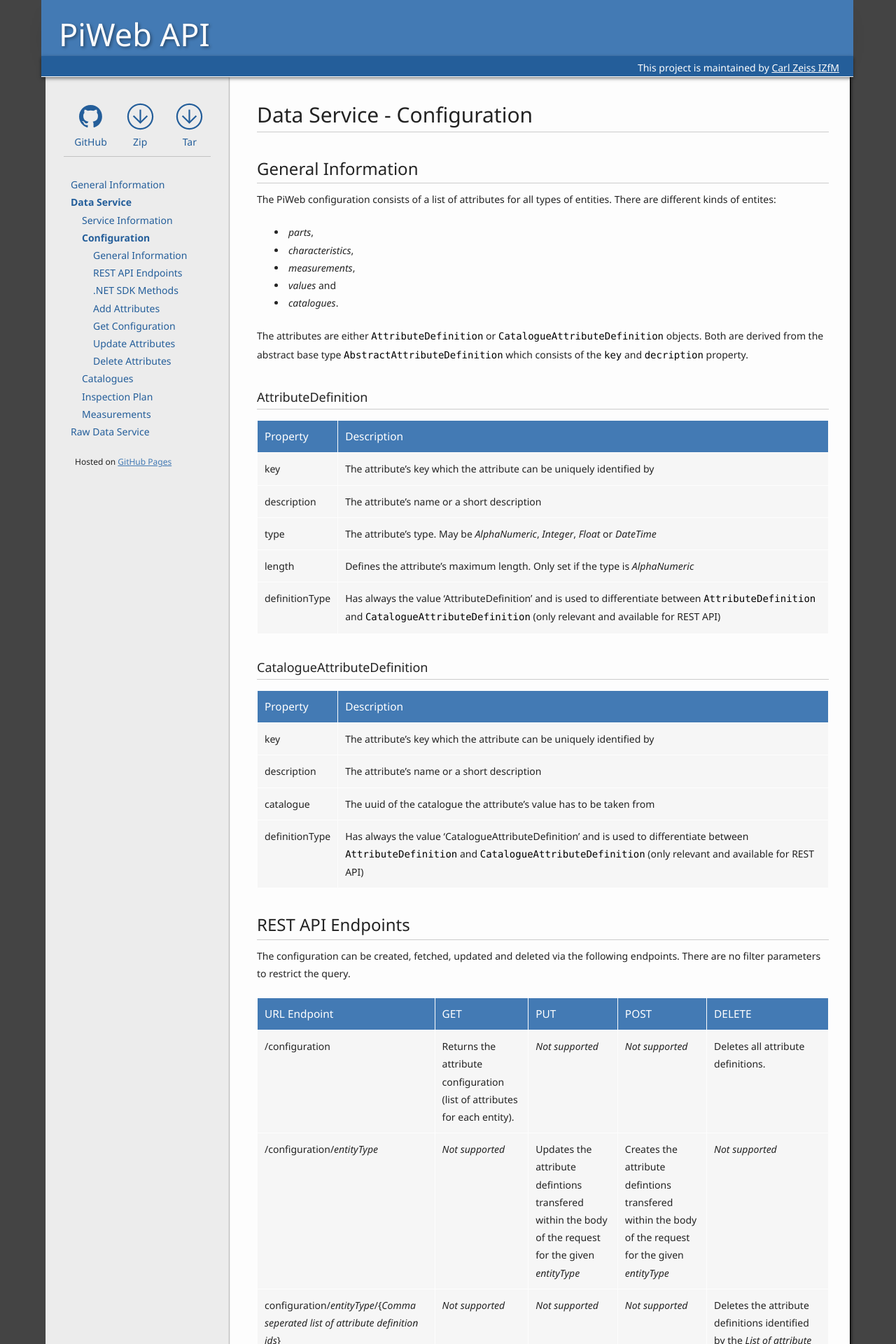
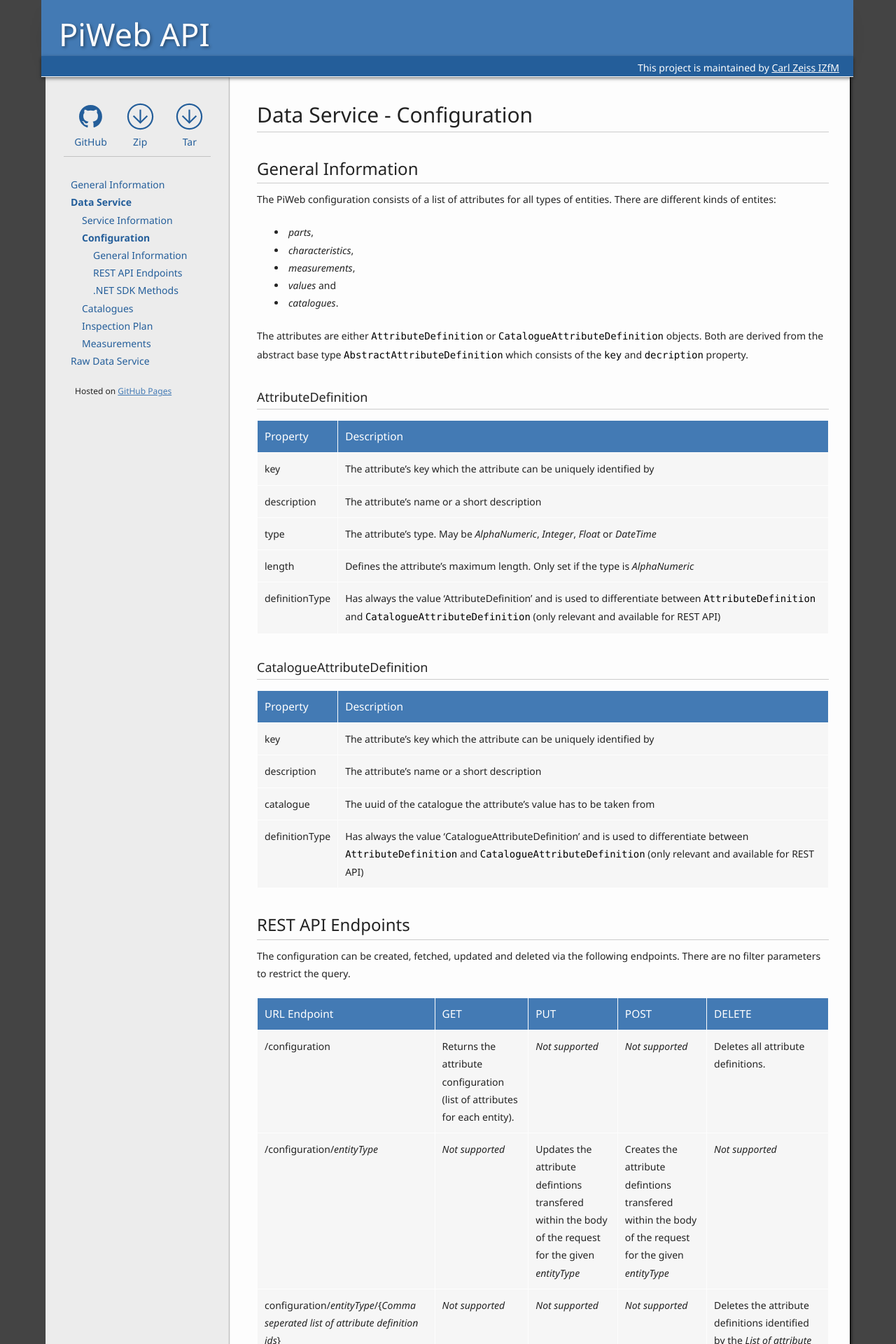
Before and after one commit to ZEISS-PiWeb/PiWeb-Api, a Jekyll site: the page built from _pages/022-configuration.md, in a window 1280 px wide. Shown: the top 1920 px of the page at 70% size. Built offline with Jekyll 4.4.1, drawn with Linux system fonts in a browser that asks for light colours.

Commit message:
Update 022-configuration.md

```diff
--- a/_pages/022-configuration.md
+++ b/_pages/022-configuration.md
@@ -9,10 +9,6 @@
   general: General Information
   endpoint: REST API Endpoints
   sdk: .NET SDK Methods
-  add: Add Attributes
-  get: Get Configuration
-  update: Update Attributes
-  delete: Delete Attributes
 ---
 
 ## {{ page.sections['general'] }}
```
